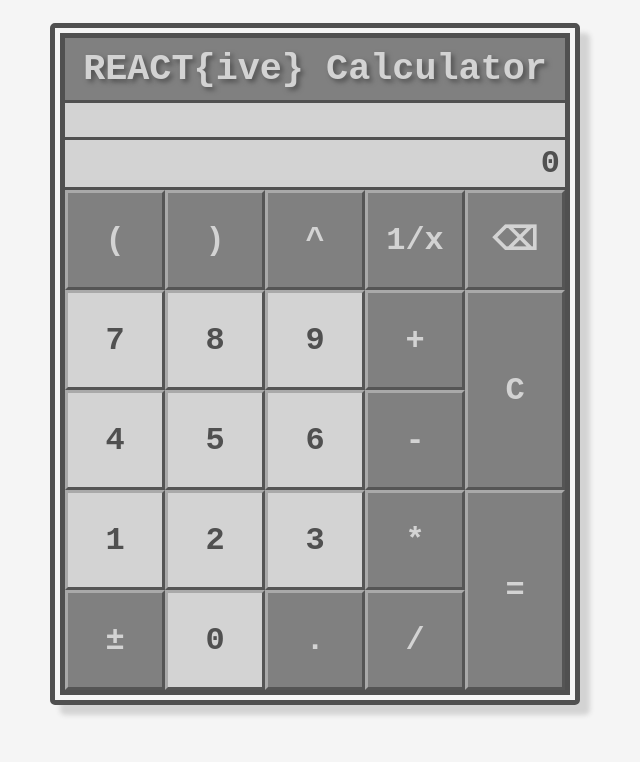
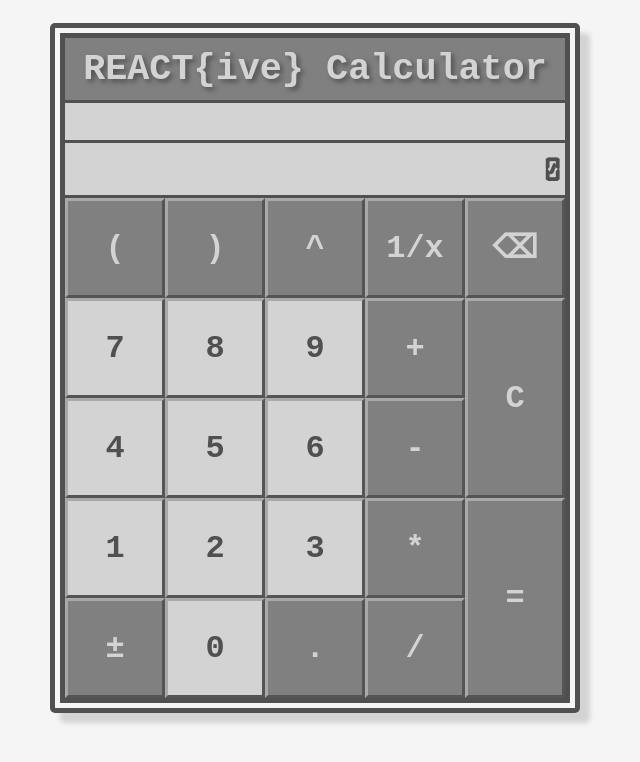
Before and after one commit to sedabull/calculator, a React (Create React App) app: page / in a window 1280 px wide. Shown: the top 762 px of the page, without its empty margins (325-965 px from the left). Built offline with nearby package versions, Linux system fonts and the light colour scheme.

Commit message:
add a new font for calculator display

```diff
--- a/src/components/calculator/Calculator.css
+++ b/src/components/calculator/Calculator.css
@@ -1,3 +1,8 @@
+@font-face {
+    font-family: "Open 24 Display";
+    src: url(../../assets/fonts/Open\ 24\ Display\ St.ttf);
+}
+
 .Calculator {
     width: 530px;
     margin-top: 15px;
@@ -22,9 +27,10 @@
 
 .Calculator h2, h3 {
     margin: 0px;
-    padding: 5px;
+    padding: 5px 5px 10px 5px;
     text-align: right;
-    min-height: 37px;
+    min-height: 40px;
+    font-family: "Open 24 Display";
     border-bottom: 3px solid rgb(80, 80, 80);
     overflow: hidden;
 }
```
Also changed, not shown: src/assets/fonts/Open 24 Display St.ttf (added), src/assets/fonts/copyfont.txt (added).
